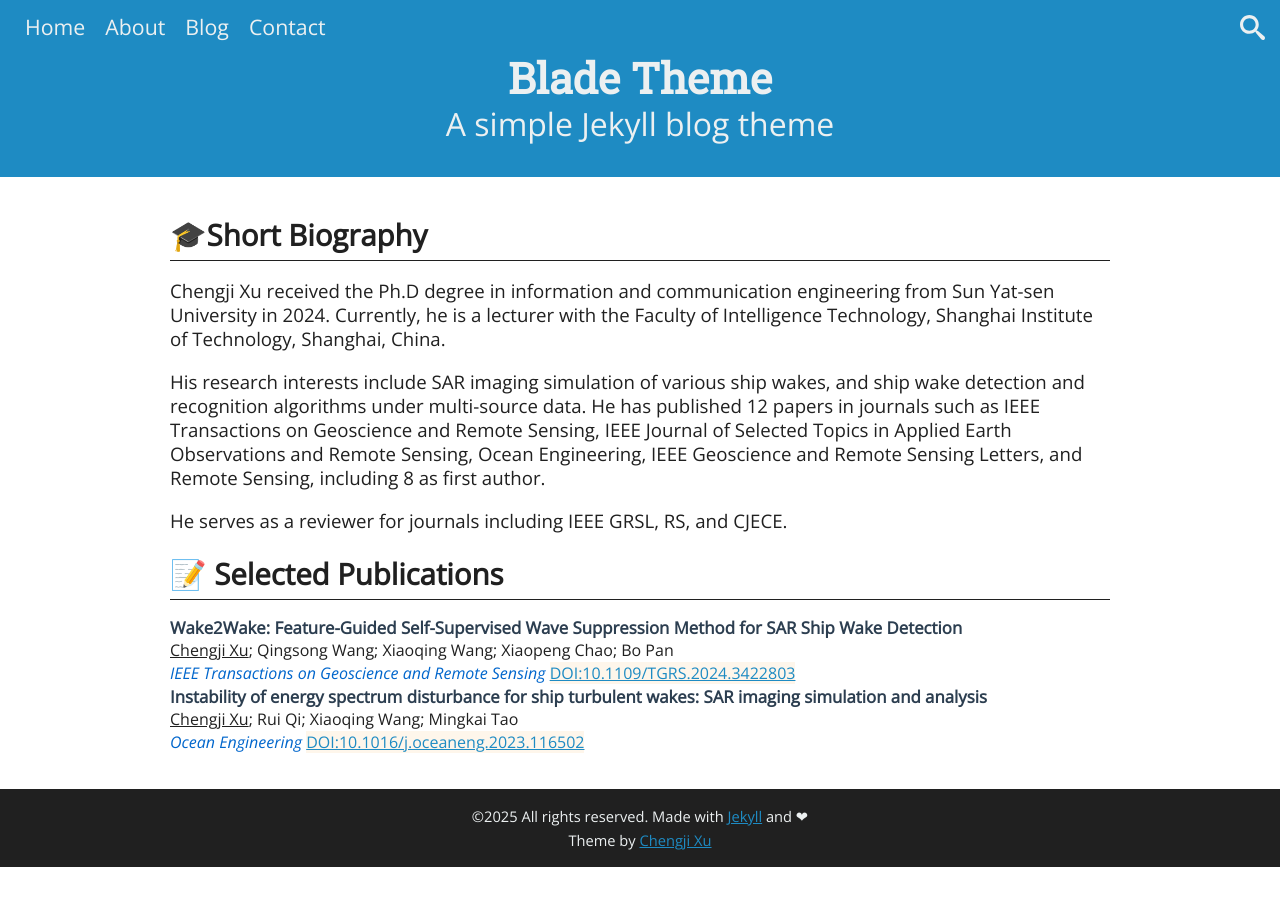
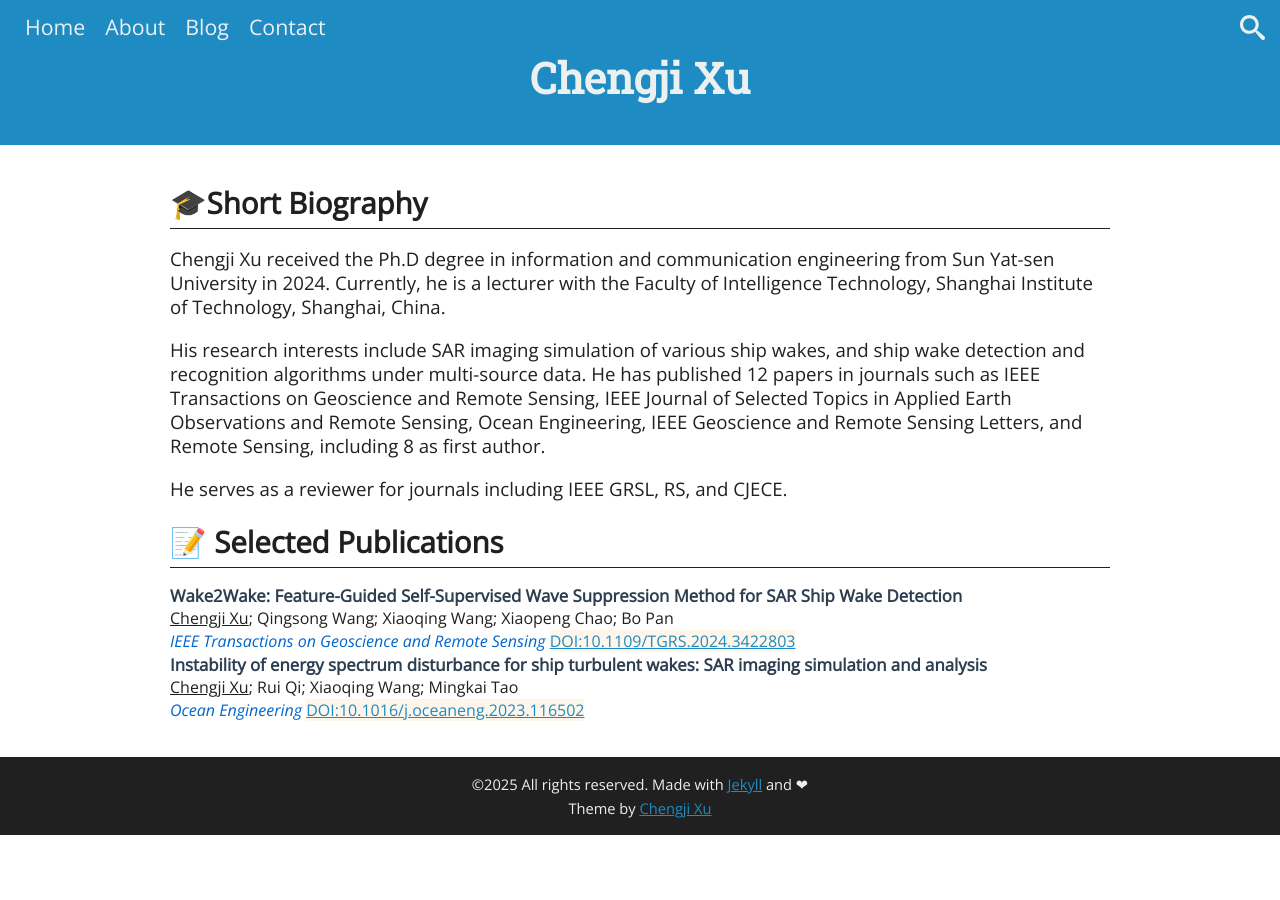
Before and after one commit to libzzluo/libzzluo.github.io, a Jekyll site: the page built from index.html, in a window 1280 px wide. Built offline with Jekyll 4.4.1, drawn with Linux system fonts in a browser that asks for light colours.

Commit message:
Update header.html

```diff
--- a/_includes/header.html
+++ b/_includes/header.html
@@ -16,8 +16,8 @@
   </div>
 
   <hgroup class="title">
-    <h1> <a href="/"> Blade Theme </a> </h1>
-    <h2> <a href="/"> A simple Jekyll blog theme </a> </h2>
+    <h1> <a href="/"> Chengji Xu </a> </h1>
+    <h2> <a href="/"></a> </h2>
   </hgroup>
 
 </header>
```
